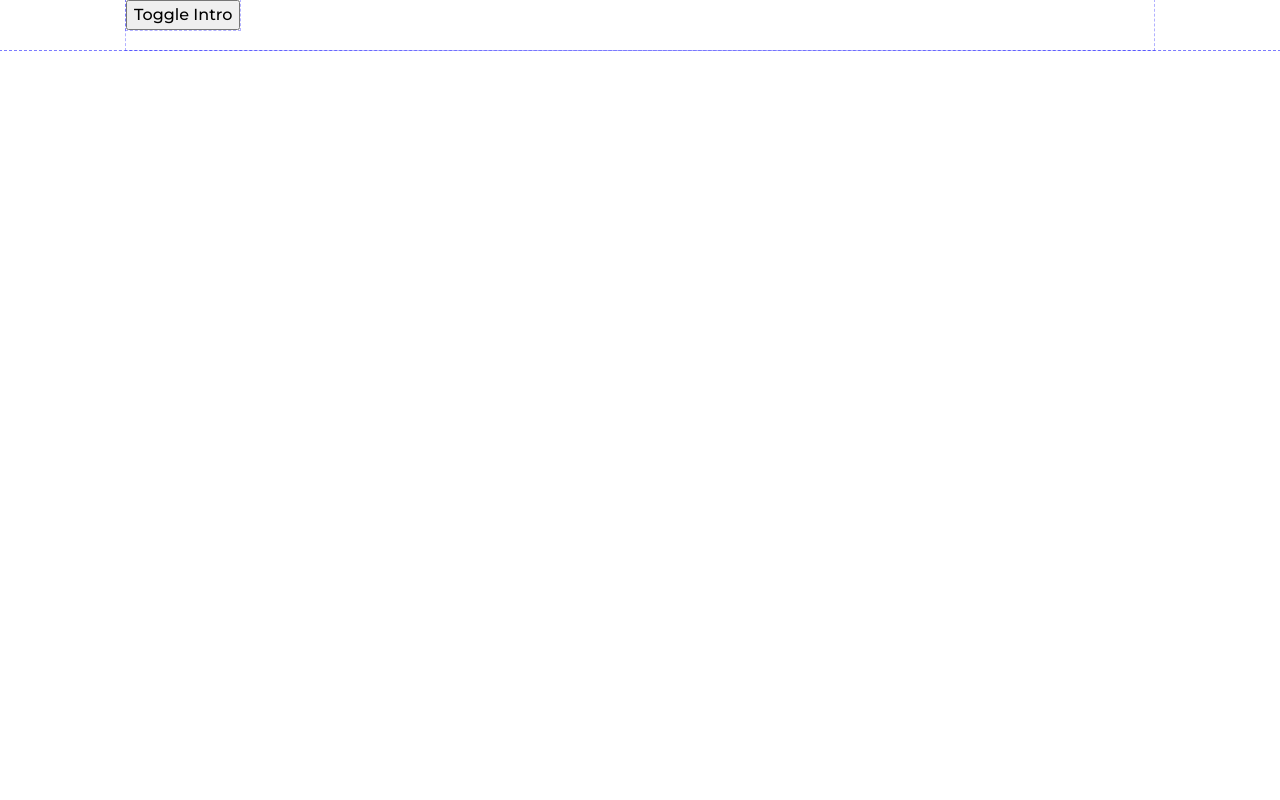
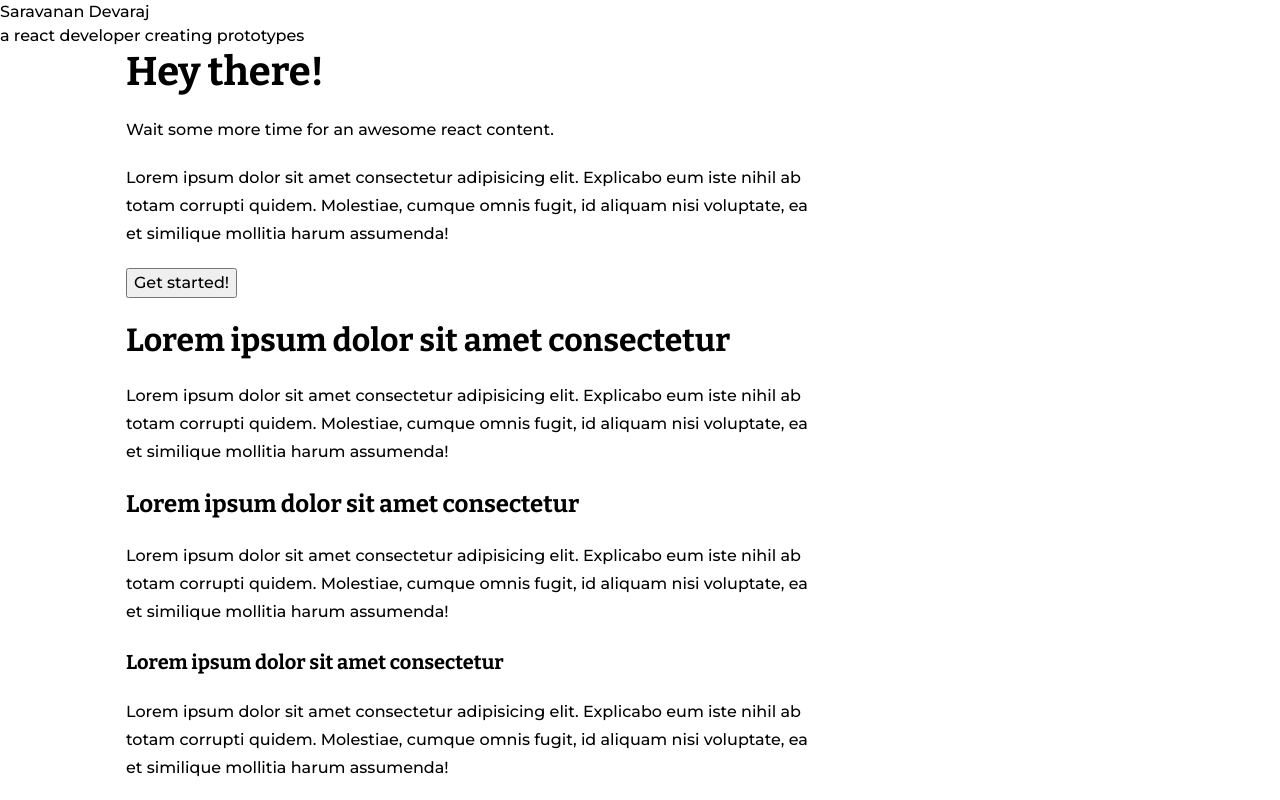
Before and after one commit to SaravananWD/learn-react, a React (Vite) app: page / in a window 1280 px wide. Shown: the top 800 px of the page. Built offline with nearby package versions, Linux system fonts and the light colour scheme.

Commit message:
test styled components

```diff
--- a/index.html
+++ b/index.html
@@ -6,7 +6,7 @@
     <meta name="viewport" content="width=device-width, initial-scale=1.0" />
     <title>Saravanan Devaraj - Website</title>
   </head>
-  <body class="debug">
+  <body class="">
     <div id="root"></div>
     <script type="module" src="/src/index.jsx"></script>
   </body>
--- a/src/App.jsx
+++ b/src/App.jsx
@@ -1,62 +1,12 @@
 import React from "react";
-import ToggleButton from "./components/ToggleButton";
-import Button from "./components/Button";
-import Intro from "./components/Intro";
-import { preinitModule } from "react-dom";
+import Header from "./components/Header";
+import HomeIntro from "./components/HomeIntro";
 
 export default function App() {
-  const [isToggle, setIsToggle] = React.useState(false);
-
   return (
     <div>
-      {isToggle === true ? (
-        <Intro>
-          <ToggleButton isToggle={isToggle} setIsToggle={setIsToggle} />
-          {BODY}
-        </Intro>
-      ) : (
-        <Intro>
-          <ToggleButton isToggle={isToggle} setIsToggle={setIsToggle} />
-        </Intro>
-      )}
+      <Header></Header>
+      <HomeIntro />
     </div>
   );
 }
-
-const BODY = (
-  <>
-    <h1>Hey there!</h1>
-    <p>Wait some more time for an awesome react content.</p>
-    <p>
-      Lorem ipsum dolor sit amet consectetur adipisicing elit. Explicabo eum
-      iste nihil ab totam corrupti quidem. Molestiae, cumque omnis fugit, id
-      aliquam nisi voluptate, ea et similique mollitia harum assumenda!
-    </p>
-    <Button type={"primary"}>Get started!</Button>
-    <h2>Lorem ipsum dolor sit amet consectetur</h2>
-    <p>
-      Lorem ipsum dolor sit amet consectetur adipisicing elit. Explicabo eum
-      iste nihil ab totam corrupti quidem. Molestiae, cumque omnis fugit, id
-      aliquam nisi voluptate, ea et similique mollitia harum assumenda!
-    </p>
-    <h3>Lorem ipsum dolor sit amet consectetur</h3>
-    <p>
-      Lorem ipsum dolor sit amet consectetur adipisicing elit. Explicabo eum
-      iste nihil ab totam corrupti quidem. Molestiae, cumque omnis fugit, id
-      aliquam nisi voluptate, ea et similique mollitia harum assumenda!
-    </p>
-    <h4>Lorem ipsum dolor sit amet consectetur</h4>
-    <p>
-      Lorem ipsum dolor sit amet consectetur adipisicing elit. Explicabo eum
-      iste nihil ab totam corrupti quidem. Molestiae, cumque omnis fugit, id
-      aliquam nisi voluptate, ea et similique mollitia harum assumenda!
-    </p>
-    <h5>Lorem ipsum dolor sit amet consectetur</h5>
-    <p>
-      Lorem ipsum dolor sit amet consectetur adipisicing elit. Explicabo eum
-      iste nihil ab totam corrupti quidem. Molestiae, cumque omnis fugit, id
-      aliquam nisi voluptate, ea et similique mollitia harum assumenda!
-    </p>
-    <h6>Lorem ipsum dolor sit amet consectetur</h6>
-  </>
-);
--- a/src/components/Button.jsx
+++ b/src/components/Button.jsx
@@ -3,8 +3,9 @@ import space from "../utils/space";
 
 function Button({ type, children }) {
   const style = { marginBottom: space(5) };
+  const className = `btn ${type}`;
   return (
-    <button style={style} className={type}>
+    <button style={style} className={className}>
       {children}
     </button>
   );
--- /dev/null
+++ b/src/components/Header.jsx
@@ -0,0 +1,20 @@
+import React from "react";
+
+function Logo({ children }) {
+  return <div>{children}</div>;
+}
+
+function Tagline() {
+  return <div>a react developer creating prototypes</div>;
+}
+
+function Header() {
+  return (
+    <header>
+      <Logo>Saravanan Devaraj</Logo>
+      <Tagline />
+    </header>
+  );
+}
+
+export default Header;
--- /dev/null
+++ b/src/components/HomeIntro.jsx
@@ -0,0 +1,43 @@
+import React from "react";
+import Button from "./Button";
+
+function HomeIntro() {
+  return (
+    <div className="wrapper">
+      <h1>Hey there!</h1>
+      <p>Wait some more time for an awesome react content.</p>
+      <p>
+        Lorem ipsum dolor sit amet consectetur adipisicing elit. Explicabo eum
+        iste nihil ab totam corrupti quidem. Molestiae, cumque omnis fugit, id
+        aliquam nisi voluptate, ea et similique mollitia harum assumenda!
+      </p>
+      <Button type={"primary"}>Get started!</Button>
+      <h2>Lorem ipsum dolor sit amet consectetur</h2>
+      <p>
+        Lorem ipsum dolor sit amet consectetur adipisicing elit. Explicabo eum
+        iste nihil ab totam corrupti quidem. Molestiae, cumque omnis fugit, id
+        aliquam nisi voluptate, ea et similique mollitia harum assumenda!
+      </p>
+      <h3>Lorem ipsum dolor sit amet consectetur</h3>
+      <p>
+        Lorem ipsum dolor sit amet consectetur adipisicing elit. Explicabo eum
+        iste nihil ab totam corrupti quidem. Molestiae, cumque omnis fugit, id
+        aliquam nisi voluptate, ea et similique mollitia harum assumenda!
+      </p>
+      <h4>Lorem ipsum dolor sit amet consectetur</h4>
+      <p>
+        Lorem ipsum dolor sit amet consectetur adipisicing elit. Explicabo eum
+        iste nihil ab totam corrupti quidem. Molestiae, cumque omnis fugit, id
+        aliquam nisi voluptate, ea et similique mollitia harum assumenda!
+      </p>
+      <h5>Lorem ipsum dolor sit amet consectetur</h5>
+      <p>
+        Lorem ipsum dolor sit amet consectetur adipisicing elit. Explicabo eum
+        iste nihil ab totam corrupti quidem. Molestiae, cumque omnis fugit, id
+        aliquam nisi voluptate, ea et similique mollitia harum assumenda!
+      </p>
+      <h6>Lorem ipsum dolor sit amet consectetur</h6>
+    </div>
+  );
+}
+export default HomeIntro;
--- a/src/components/Intro.jsx
+++ /dev/null
@@ -1,6 +0,0 @@
-import React from "react";
-
-function Intro({ children }) {
-  return <div className="wrapper">{children}</div>;
-}
-export default Intro;
--- a/src/components/ToggleButton.jsx
+++ b/src/components/ToggleButton.jsx
@@ -1,15 +1,17 @@
-import React from "react";
+// import React from "react";
 
-function ToggleButton({ isToggle, setIsToggle }) {
-  return (
-    <button
-      onClick={() => {
-        const nextToggle = !isToggle;
-        setIsToggle(nextToggle);
-      }}
-    >
-      Toggle Intro
-    </button>
-  );
-}
-export default ToggleButton;
+// function ToggleButton({ initial_value }) {
+//   const [toggle, setToggle] = React.useState(initial_value);
+
+//   return (
+//     <button
+//       onClick={() => {
+//         const nextToggle = !toggle;
+//         setToggle(nextToggle);
+//       }}
+//     >
+//       Toggle Intro
+//     </button>
+//   );
+// }
+// export default ToggleButton;
--- a/src/index.css
+++ b/src/index.css
@@ -144,7 +144,7 @@ body {
 }
 
 .wrapper {
-  max-width: 1028px;
+  max-width: 1028px; /* 4 x 257 = 1028 */
   margin: auto;
 }
 
@@ -154,8 +154,7 @@ h3,
 h4,
 h5,
 h6,
-p,
-button {
+p {
   margin-bottom: var(--space-5);
 }
 
@@ -173,22 +172,27 @@ h1 {
   font-size: var(--type-size-xxl);
   line-height: var(--type-height-xxl);
 }
+
 h2 {
   font-size: var(--type-size-xl);
   line-height: var(--type-height-xl);
 }
+
 h3 {
   font-size: var(--type-size-lg);
   line-height: var(--type-height-lg);
 }
+
 h4 {
   font-size: var(--type-size-md);
   line-height: var(--type-height-md);
 }
+
 h5 {
   font-size: var(--type-size-sm);
   line-height: var(--type-height-sm);
 }
+
 h6 {
   font-size: var(--type-size-xs);
   line-height: var(--type-height-xs);
@@ -199,3 +203,8 @@ p {
   font-size: var(--type-size-sm);
   line-height: var(--type-height-sm);
 }
+/*
+.btn.primary {
+  border-radius: var(--space-1);
+  background-color: var(--color-one);
+} */
```
